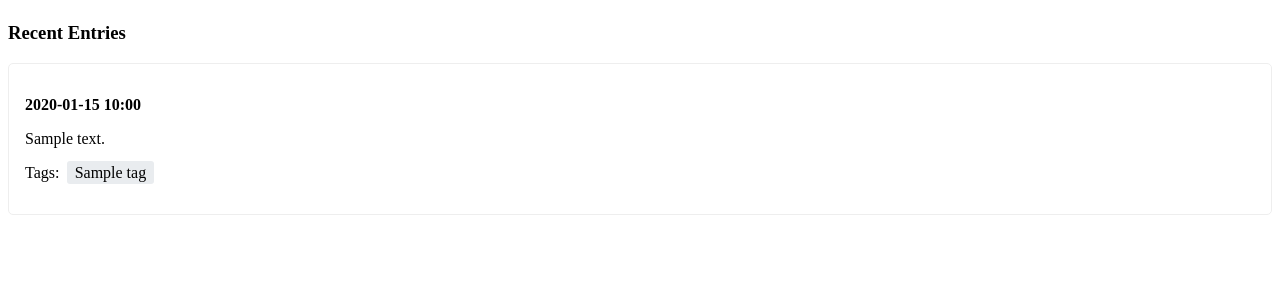
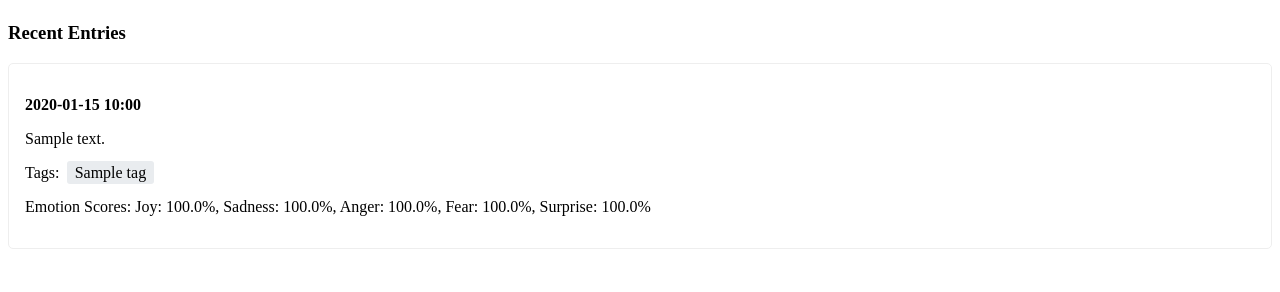
Before and after one commit to SundayMapunda/Mood-Journal-Hackathon, a Flask app: page /dashboard in a window 1280 px wide. Shown: the part 508-800 px from the top of the page. Run offline with Flask 3, Linux system fonts and the light colour scheme; a user stored in the database is signed in; tables that the repository leaves empty hold one stand-in row (values such as "Sample post").

Commit message:
fixed relatonship error between models

```diff
--- a/app/models.py
+++ b/app/models.py
@@ -52,6 +52,9 @@ class Entry(db.Model):
     # This sets up the many-to-many relationship with the Tag model via the association table.
     tags = db.relationship('Tag', secondary=entry_tag, backref=db.backref('entries', lazy='dynamic'))
 
+    # Add one-to-one relationship with EmotionScore
+    emotion_score = db.relationship('EmotionScore', backref='entry', uselist=False, cascade='all, delete-orphan')
+
     # How the object is printed for debugging
     def __repr__(self):
         return f'<Entry {self.id}>'
--- a/app/routes.py
+++ b/app/routes.py
@@ -166,7 +166,43 @@ def dashboard():
                               .order_by(Entry.date_created.desc())\
                               .limit(5).all()
 
-    return render_template('dashboard.html', entries=recent_entries)
+    # Get data for the chart - last 7 days of emotion scores
+    import datetime
+    seven_days_ago = datetime.datetime.utcnow() - datetime.timedelta(days=7)
+
+    chart_data = Entry.query\
+        .join(EmotionScore)\
+        .filter(Entry.user_id == current_user.id,
+               Entry.date_created >= seven_days_ago)\
+        .order_by(Entry.date_created.asc())\
+        .all()
+
+    # Prepare data for Chart.js
+    dates = []
+    joy_scores = []
+    sadness_scores = []
+    anger_scores = []
+    fear_scores = []
+    surprise_scores = []
+
+    for entry in chart_data:
+        dates.append(entry.date_created.strftime('%Y-%m-%d'))
+        if entry.emotion_score:  # Check if emotion_score exists
+            joy_scores.append(round(entry.emotion_score.joy * 100, 1))
+            sadness_scores.append(round(entry.emotion_score.sadness * 100, 1))
+            anger_scores.append(round(entry.emotion_score.anger * 100, 1))
+            fear_scores.append(round(entry.emotion_score.fear * 100, 1))
+            surprise_scores.append(round(entry.emotion_score.surprise * 100, 1))
+
+    return render_template('dashboard.html',
+                         entries=recent_entries,
+                         dates=dates,
+                         joy_scores=joy_scores,
+                         sadness_scores=sadness_scores,
+                         anger_scores=anger_scores,
+                         fear_scores=fear_scores,
+                         surprise_scores=surprise_scores)
+
 
 # Custom error handler for 401 errors...redundancy a function was created in __init__.py
 # @main_routes.app_errorhandler(401)
--- a/app/templates/base.html
+++ b/app/templates/base.html
@@ -4,6 +4,7 @@
     <meta charset="UTF-8">
     <meta name="viewport" content="width=device-width, initial-scale=1.0">
     <title>Mood Journal</title>
+    <script src="https://cdn.jsdelivr.net/npm/chart.js"></script>
     <style>
         .flash-messages {
             list-style: none;
@@ -34,6 +35,13 @@
         nav div {
             display: flex;
             gap: 1rem;
+        }
+        .chart-container {
+            margin: 2rem 0;
+            padding: 1rem;
+            border: 1px solid #eee;
+            border-radius: 5px;
+            background: white;
         }
     </style>
 </head>
--- a/app/templates/dashboard.html
+++ b/app/templates/dashboard.html
@@ -2,6 +2,14 @@
 
 {% block content %}
 <h2>Your Mood Journal</h2>
+
+<!-- Mood Trends Chart -->
+{% if dates %}
+<div class="chart-container">
+    <h3>Your Mood Trends (Last 7 Days)</h3>
+    <canvas id="moodChart" width="400" height="200"></canvas>
+</div>
+{% endif %}
 
 <!-- Journal Entry Form -->
 <div style="margin-bottom: 2rem; padding: 1rem; border: 1px solid #ccc; border-radius: 5px;">
@@ -40,10 +48,90 @@
                         {% endfor %}
                     </p>
                 {% endif %}
+                {% if entry.emotion_score %}
+                    <p>Emotion Scores:
+                        Joy: {{ "%.1f"|format(entry.emotion_score.joy * 100) }}%,
+                        Sadness: {{ "%.1f"|format(entry.emotion_score.sadness * 100) }}%,
+                        Anger: {{ "%.1f"|format(entry.emotion_score.anger * 100) }}%,
+                        Fear: {{ "%.1f"|format(entry.emotion_score.fear * 100) }}%,
+                        Surprise: {{ "%.1f"|format(entry.emotion_score.surprise * 100) }}%
+                    </p>
+                {% endif %}
             </div>
         {% endfor %}
     {% else %}
         <p>No journal entries yet. Write your first entry above!</p>
     {% endif %}
 </div>
+
+<!-- Chart.js Script -->
+{% if dates %}
+<script>
+    document.addEventListener('DOMContentLoaded', function() {
+        const ctx = document.getElementById('moodChart').getContext('2d');
+        const moodChart = new Chart(ctx, {
+            type: 'line',
+            data: {
+                labels: {{ dates | tojson }},
+                datasets: [
+                    {
+                        label: 'Joy',
+                        data: {{ joy_scores | tojson }},
+                        borderColor: 'rgb(75, 192, 192)',
+                        tension: 0.1,
+                        fill: false
+                    },
+                    {
+                        label: 'Sadness',
+                        data: {{ sadness_scores | tojson }},
+                        borderColor: 'rgb(54, 162, 235)',
+                        tension: 0.1,
+                        fill: false
+                    },
+                    {
+                        label: 'Anger',
+                        data: {{ anger_scores | tojson }},
+                        borderColor: 'rgb(255, 99, 132)',
+                        tension: 0.1,
+                        fill: false
+                    },
+                    {
+                        label: 'Fear',
+                        data: {{ fear_scores | tojson }},
+                        borderColor: 'rgb(255, 159, 64)',
+                        tension: 0.1,
+                        fill: false
+                    },
+                    {
+                        label: 'Surprise',
+                        data: {{ surprise_scores | tojson }},
+                        borderColor: 'rgb(153, 102, 255)',
+                        tension: 0.1,
+                        fill: false
+                    }
+                ]
+            },
+            options: {
+                responsive: true,
+                scales: {
+                    y: {
+                        beginAtZero: true,
+                        max: 100,
+                        title: {
+                            display: true,
+                            text: 'Emotion Score (%)'
+                        }
+                    },
+                    x: {
+                        title: {
+                            display: true,
+                            text: 'Date'
+                        }
+                    }
+                }
+            }
+        });
+    });
+</script>
+{% endif %}
 {% endblock %}
```
Also changed, not shown: recreate_tables.py (added, +20 -0 lines).
